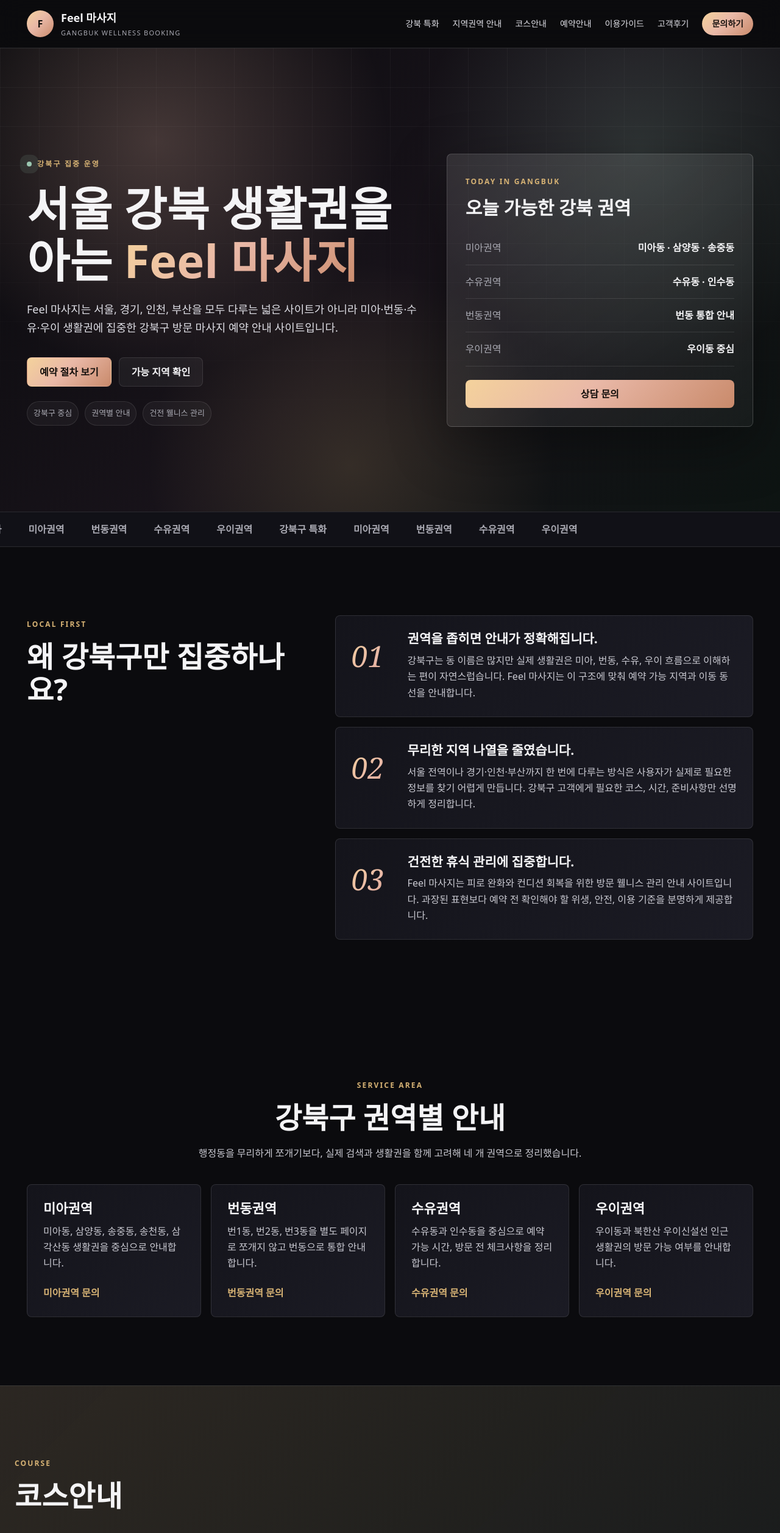
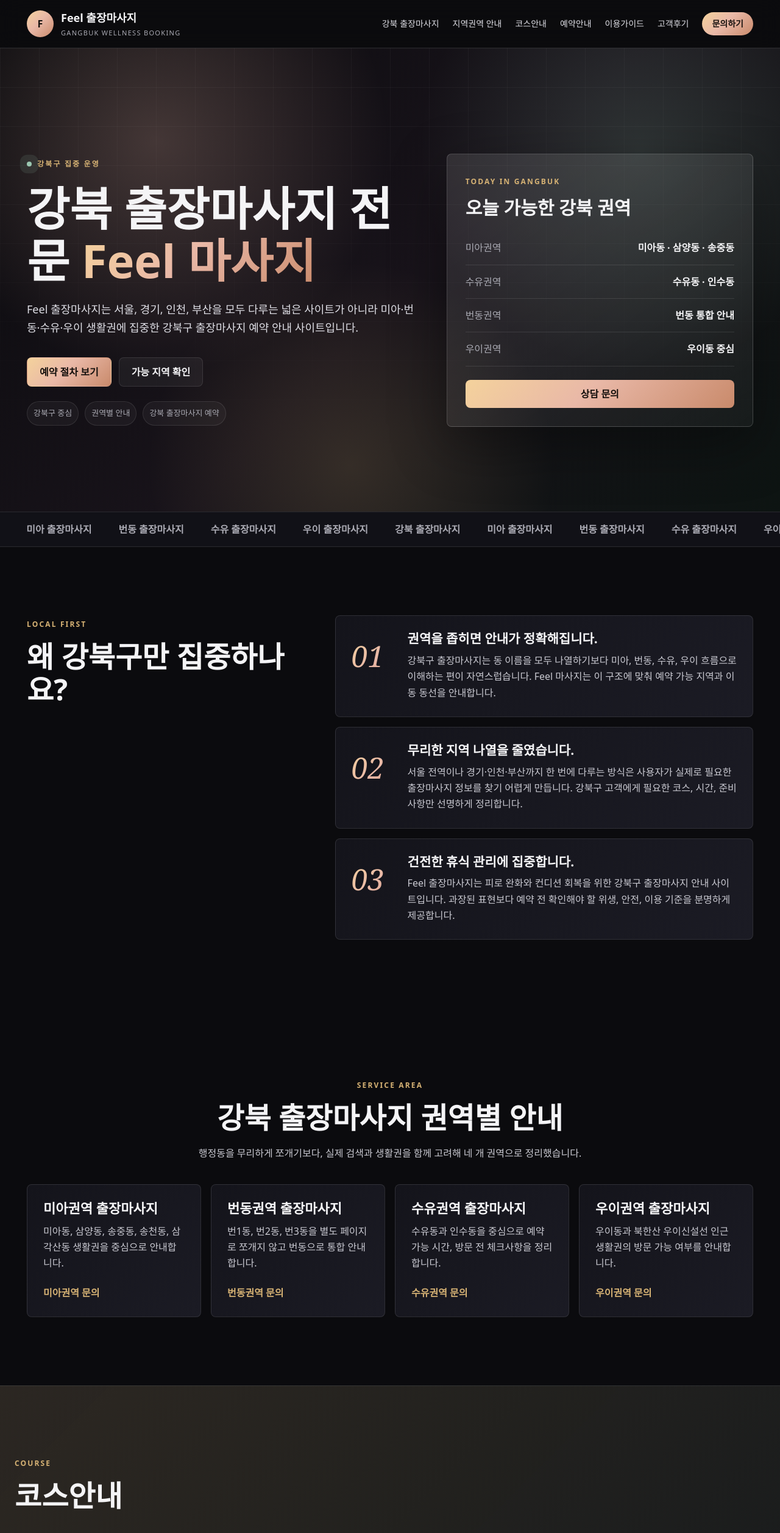
Before and after one commit to guhara1/Gangbuk-Massage, a plain HTML site: page index.html in a window 1280 px wide. Shown: the top 2514 px of the page at 61% size. Drawn offline with Linux system fonts and the light colour scheme.

Commit message:
Add Gangbuk massage keywords to homepage

```diff
--- a/index.html
+++ b/index.html
@@ -5,23 +5,23 @@
   <meta name="viewport" content="width=device-width, initial-scale=1">
   <meta name="theme-color" content="#0b0b0e">
   <meta name="robots" content="index,follow,max-image-preview:large,max-snippet:-1,max-video-preview:-1">
-  <title>Feel 마사지 | 강북구 방문 마사지 예약 안내</title>
-  <meta name="description" content="Feel 마사지는 서울 강북구 미아권역, 번동권역, 수유권역, 우이권역에 집중한 방문 마사지 예약 안내 사이트입니다.">
+  <title>Feel 출장마사지 | 강북구 출장마사지 예약 안내</title>
+  <meta name="description" content="Feel 출장마사지는 서울 강북구 미아권역, 번동권역, 수유권역, 우이권역에 집중한 강북 출장마사지 예약 안내 사이트입니다.">
   <meta property="og:type" content="website">
-  <meta property="og:site_name" content="Feel 마사지">
+  <meta property="og:site_name" content="Feel 출장마사지">
   <meta property="og:locale" content="ko_KR">
-  <meta property="og:title" content="Feel 마사지 | 강북구 방문 마사지 예약 안내">
-  <meta property="og:description" content="강북구 생활권에 집중한 방문 마사지 예약, 코스, 이용 가이드 안내.">
+  <meta property="og:title" content="Feel 출장마사지 | 강북구 출장마사지 예약 안내">
+  <meta property="og:description" content="강북구 생활권에 집중한 출장마사지 예약, 코스, 이용 가이드 안내.">
   <link rel="stylesheet" href="styles.css">
   <script defer src="script.js"></script>
 </head>
 <body>
   <header class="site-header">
     <nav class="nav" aria-label="주 메뉴">
-      <a class="brand" href="#top" aria-label="Feel 마사지 홈">
+      <a class="brand" href="#top" aria-label="Feel 출장마사지 홈">
         <span class="brand-mark">F</span>
         <span>
-          <strong>Feel 마사지</strong>
+          <strong>Feel 출장마사지</strong>
           <small>Gangbuk Wellness Booking</small>
         </span>
       </a>
@@ -29,7 +29,7 @@
         <span></span><span></span><span></span>
       </button>
       <ul id="primary-menu" class="menu">
-        <li><a href="#intro">강북 특화</a></li>
+        <li><a href="#intro">강북 출장마사지</a></li>
         <li><a href="#areas">지역권역 안내</a></li>
         <li><a href="#courses">코스안내</a></li>
         <li><a href="#reservation">예약안내</a></li>
@@ -46,10 +46,10 @@
       <div class="hero-inner">
         <div class="hero-copy reveal">
           <span class="eyebrow"><span class="pulse"></span>강북구 집중 운영</span>
-          <h1>서울 강북 생활권을 아는 <span>Feel 마사지</span></h1>
+          <h1>강북 출장마사지 전문 <span>Feel 마사지</span></h1>
           <p class="lead">
-            Feel 마사지는 서울, 경기, 인천, 부산을 모두 다루는 넓은 사이트가 아니라
-            미아·번동·수유·우이 생활권에 집중한 강북구 방문 마사지 예약 안내 사이트입니다.
+            Feel 출장마사지는 서울, 경기, 인천, 부산을 모두 다루는 넓은 사이트가 아니라
+            미아·번동·수유·우이 생활권에 집중한 강북구 출장마사지 예약 안내 사이트입니다.
           </p>
           <div class="actions">
             <a class="btn primary" href="#reservation">예약 절차 보기</a>
@@ -58,7 +58,7 @@
           <div class="trust">
             <span>강북구 중심</span>
             <span>권역별 안내</span>
-            <span>건전 웰니스 관리</span>
+            <span>강북 출장마사지 예약</span>
           </div>
         </div>
 
@@ -76,8 +76,8 @@
 
     <section class="marquee" aria-label="서비스 권역">
       <div class="marquee-track">
-        <span>강북구 특화</span><span>미아권역</span><span>번동권역</span><span>수유권역</span><span>우이권역</span>
-        <span>강북구 특화</span><span>미아권역</span><span>번동권역</span><span>수유권역</span><span>우이권역</span>
+        <span>강북 출장마사지</span><span>미아 출장마사지</span><span>번동 출장마사지</span><span>수유 출장마사지</span><span>우이 출장마사지</span>
+        <span>강북 출장마사지</span><span>미아 출장마사지</span><span>번동 출장마사지</span><span>수유 출장마사지</span><span>우이 출장마사지</span>
       </div>
     </section>
 
@@ -91,21 +91,21 @@
           <div class="note-num">01</div>
           <div>
             <h3>권역을 좁히면 안내가 정확해집니다.</h3>
-            <p>강북구는 동 이름은 많지만 실제 생활권은 미아, 번동, 수유, 우이 흐름으로 이해하는 편이 자연스럽습니다. Feel 마사지는 이 구조에 맞춰 예약 가능 지역과 이동 동선을 안내합니다.</p>
+            <p>강북구 출장마사지는 동 이름을 모두 나열하기보다 미아, 번동, 수유, 우이 흐름으로 이해하는 편이 자연스럽습니다. Feel 마사지는 이 구조에 맞춰 예약 가능 지역과 이동 동선을 안내합니다.</p>
           </div>
         </article>
         <article class="note-card reveal">
           <div class="note-num">02</div>
           <div>
             <h3>무리한 지역 나열을 줄였습니다.</h3>
-            <p>서울 전역이나 경기·인천·부산까지 한 번에 다루는 방식은 사용자가 실제로 필요한 정보를 찾기 어렵게 만듭니다. 강북구 고객에게 필요한 코스, 시간, 준비사항만 선명하게 정리합니다.</p>
+            <p>서울 전역이나 경기·인천·부산까지 한 번에 다루는 방식은 사용자가 실제로 필요한 출장마사지 정보를 찾기 어렵게 만듭니다. 강북구 고객에게 필요한 코스, 시간, 준비사항만 선명하게 정리합니다.</p>
           </div>
         </article>
         <article class="note-card reveal">
           <div class="note-num">03</div>
           <div>
             <h3>건전한 휴식 관리에 집중합니다.</h3>
-            <p>Feel 마사지는 피로 완화와 컨디션 회복을 위한 방문 웰니스 관리 안내 사이트입니다. 과장된 표현보다 예약 전 확인해야 할 위생, 안전, 이용 기준을 분명하게 제공합니다.</p>
+            <p>Feel 출장마사지는 피로 완화와 컨디션 회복을 위한 강북구 출장마사지 안내 사이트입니다. 과장된 표현보다 예약 전 확인해야 할 위생, 안전, 이용 기준을 분명하게 제공합니다.</p>
           </div>
         </article>
       </div>
@@ -114,27 +114,27 @@
     <section id="areas" class="wrap">
       <div class="section-head center reveal">
         <span class="kicker">Service Area</span>
-        <h2>강북구 권역별 안내</h2>
+        <h2>강북 출장마사지 권역별 안내</h2>
         <p>행정동을 무리하게 쪼개기보다, 실제 검색과 생활권을 함께 고려해 네 개 권역으로 정리했습니다.</p>
       </div>
       <div class="area-grid">
         <article class="area-card reveal">
-          <h3>미아권역</h3>
+          <h3>미아권역 출장마사지</h3>
           <p>미아동, 삼양동, 송중동, 송천동, 삼각산동 생활권을 중심으로 안내합니다.</p>
           <a href="#contact">미아권역 문의</a>
         </article>
         <article class="area-card reveal">
-          <h3>번동권역</h3>
+          <h3>번동권역 출장마사지</h3>
           <p>번1동, 번2동, 번3동을 별도 페이지로 쪼개지 않고 번동으로 통합 안내합니다.</p>
           <a href="#contact">번동권역 문의</a>
         </article>
         <article class="area-card reveal">
-          <h3>수유권역</h3>
+          <h3>수유권역 출장마사지</h3>
           <p>수유동과 인수동을 중심으로 예약 가능 시간, 방문 전 체크사항을 정리합니다.</p>
           <a href="#contact">수유권역 문의</a>
         </article>
         <article class="area-card reveal">
-          <h3>우이권역</h3>
+          <h3>우이권역 출장마사지</h3>
           <p>우이동과 북한산 우이신설선 인근 생활권의 방문 가능 여부를 안내합니다.</p>
           <a href="#contact">우이권역 문의</a>
         </article>
@@ -221,8 +221,8 @@
     <section id="contact" class="cta-band">
       <div class="cta-inner reveal">
         <span class="kicker">Feel Massage</span>
-        <h2>강북구 방문 마사지 예약 문의</h2>
-        <p>상담 시 방문 권역, 희망 시간, 원하는 관리 방향을 알려주시면 가능한 일정과 이용 기준을 안내드립니다.</p>
+        <h2>강북구 출장마사지 예약 문의</h2>
+        <p>상담 시 출장마사지 이용 권역, 희망 시간, 원하는 관리 방향을 알려주시면 가능한 일정과 이용 기준을 안내드립니다.</p>
         <a class="btn primary" href="tel:+820000000000">전화 문의 준비중</a>
       </div>
     </section>
@@ -231,8 +231,8 @@
   <footer class="site-footer">
     <div class="footer-wrap">
       <div>
-        <strong>Feel 마사지</strong>
-        <p>서울 강북구 특화 방문 웰니스 관리 안내 사이트</p>
+        <strong>Feel 출장마사지</strong>
+        <p>서울 강북구 특화 출장마사지 예약 안내 사이트</p>
       </div>
       <div>
         <strong>지역권역</strong>
@@ -242,7 +242,7 @@
         <strong>안내</strong>
         <p>코스안내 · 예약안내 · 이용가이드 · 고객센터</p>
       </div>
-      <p class="legal">본 사이트는 건전한 휴식 및 웰니스 관리 안내를 목적으로 합니다. 실제 사업자 정보, 연락처, 이용약관, 개인정보처리방침은 운영 확정 후 정확한 정보로 교체해야 합니다.</p>
+      <p class="legal">본 사이트는 건전한 출장마사지 및 휴식 관리 안내를 목적으로 합니다. 실제 사업자 정보, 연락처, 이용약관, 개인정보처리방침은 운영 확정 후 정확한 정보로 교체해야 합니다.</p>
     </div>
   </footer>
 
@@ -252,13 +252,13 @@
     "@graph": [
       {
         "@type": "Organization",
-        "name": "Feel 마사지",
+        "name": "Feel 출장마사지",
         "areaServed": "서울특별시 강북구",
-        "description": "강북구 특화 방문 웰니스 관리 안내"
+        "description": "강북구 특화 출장마사지 예약 안내"
       },
       {
         "@type": "WebSite",
-        "name": "Feel 마사지",
+        "name": "Feel 출장마사지",
         "inLanguage": "ko-KR"
       },
       {
@@ -266,10 +266,10 @@
         "mainEntity": [
           {
             "@type": "Question",
-            "name": "Feel 마사지는 어느 지역을 안내하나요?",
+            "name": "Feel 출장마사지는 어느 지역을 안내하나요?",
             "acceptedAnswer": {
               "@type": "Answer",
-              "text": "서울 강북구의 미아권역, 번동권역, 수유권역, 우이권역을 중심으로 안내합니다."
+              "text": "서울 강북구의 미아권역, 번동권역, 수유권역, 우이권역을 중심으로 강북 출장마사지 예약 정보를 안내합니다."
             }
           },
           {
```
Also changed, not shown: 1 other file.
